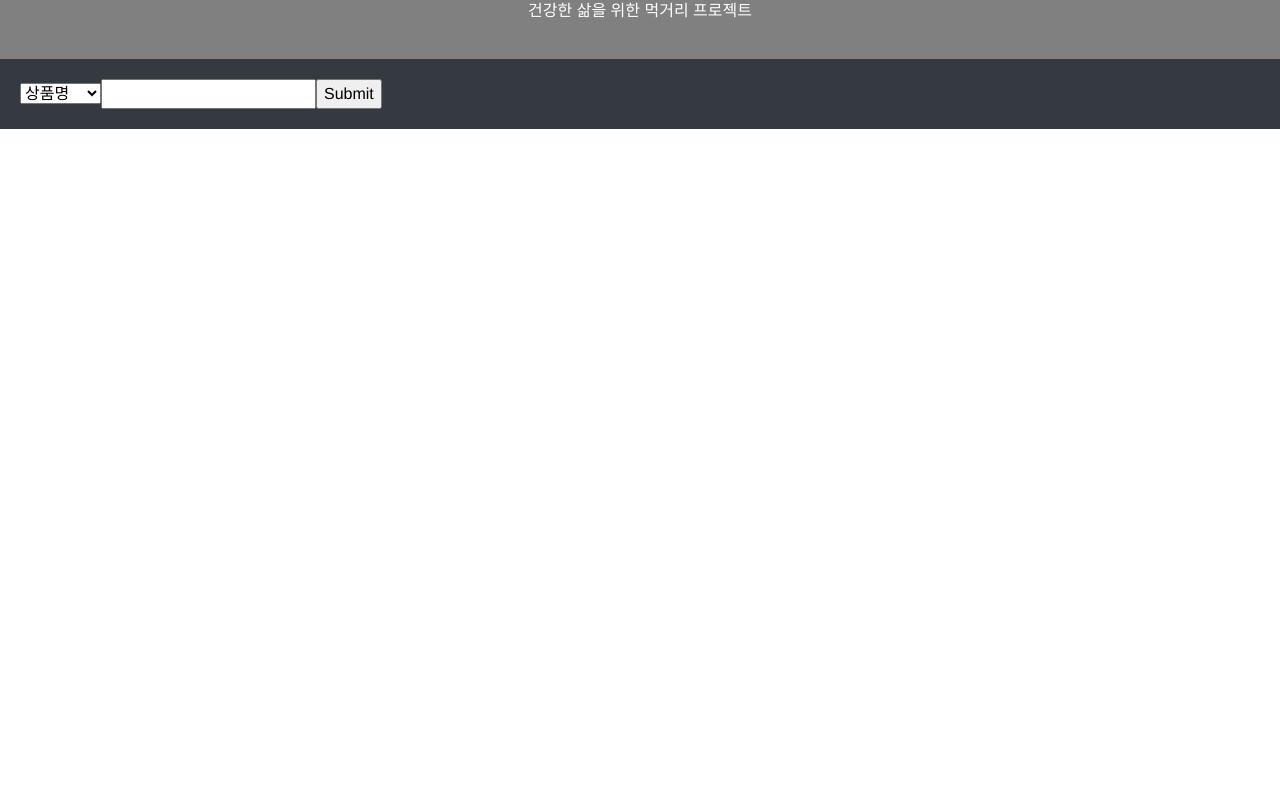
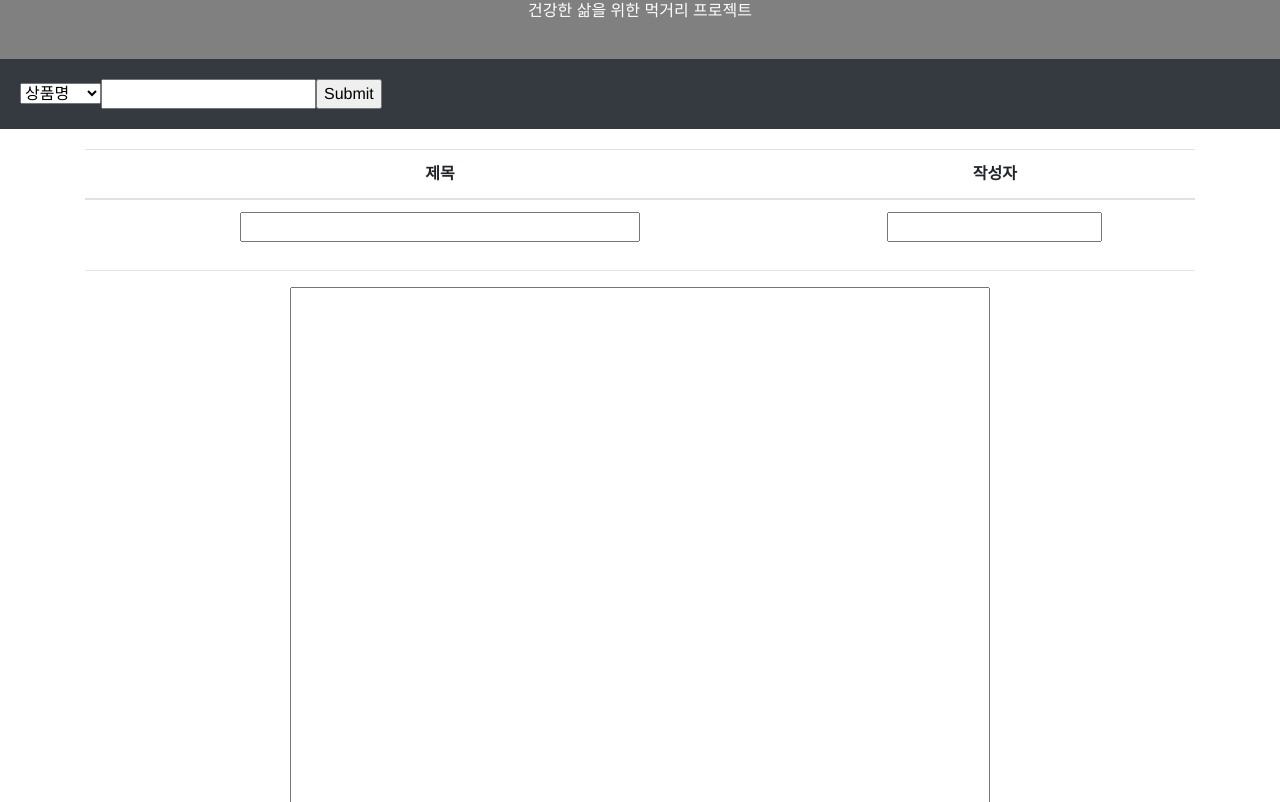
Before and after one commit to LimHaksu/SafeFood-Final, a Vue app in the folder front-end/: page / in a window 1280 px wide. Shown: the part 198-1000 px from the top of the page. Before the commit the page ends 800 px from the top, so only its background shows below. Built offline with nearby package versions, Linux system fonts and the light colour scheme; what vue-session would draw is missing.

Commit message:
feat: 게시판 작성 component 생성

```diff
--- a/front-end/src/App.vue
+++ b/front-end/src/App.vue
@@ -5,6 +5,7 @@
     </div>
     <router-view></router-view>
     <div id="footer">
+      <BoardWrite />
       <!-- footer가 들어갈 자리 -->
     </div>
   </div>
@@ -16,14 +17,14 @@
 <script>
 import Header from "./components/Header.vue";
 // import Board from "./components/Board.vue";
-// import BoardWrite from "./components/BoardWrite.vue";
+import BoardWrite from "./components/BoardWrite.vue";
 
 export default {
   name: "app",
   components: {
-    Header
+    Header,
     // Board
-    // BoardWrite
+    BoardWrite
   }
 };
 </script>
--- a/front-end/src/components/Board.vue
+++ b/front-end/src/components/Board.vue
@@ -15,6 +15,7 @@
           <tr v-for="post in posts" v-bind:key="post.no">
             <td>{{post.no}}</td>
             <td>
+              <!-- TODO: 페이지 이동을 router를 이용하게 하자 -->
               <a :href="'http://localhost:8080/qna_post.jsp?no='+post.no">{{post.title}}</a>
             </td>
             <td>{{post.writer}}</td>
--- /dev/null
+++ b/front-end/src/components/BoardWrite.vue
@@ -0,0 +1,65 @@
+<template>
+  <div>
+    <nav style="padding: 20px;">
+      <div>
+        <div class="container" id="post">
+          <!-- 여기에 게시판 작성 -->
+          <table class="table table-hover">
+            <thead>
+              <tr>
+                <th>제목</th>
+                <th>작성자</th>
+              </tr>
+            </thead>
+            <tbody>
+              <tr>
+                <td>
+                  <input type="text" style="width:400px" v-model="post.title" />
+                </td>
+                <td>
+                  <input type="text" v-model="post.writer" />
+                </td>
+              </tr>
+            </tbody>
+          </table>
+          <hr />
+          <textarea style="width:700px; height:800px;" v-model="post.contents"></textarea>
+          <br />
+          <a class="btn btn-default pull-right" @click="write">등록</a>
+        </div>
+      </div>
+    </nav>
+    <div id="main_page"></div>
+  </div>
+</template>
+
+<script>
+import axios from "axios";
+
+export default {
+  data() {
+    return {
+      post: {},
+      errored: false
+    };
+  },
+  methods: {
+    write: function() {
+      console.log(this.post);
+      axios
+        .post("http://localhost:8080/board/", this.post)
+        .then(response => {
+          console.log(this.post);
+        })
+        .catch(error => {
+          console.log(error);
+          this.errored = true;
+        })
+        .finally(() => {
+          /* TODO: router 이용해서 화면 이동하는 것으로 바꾸자 */
+          window.location.href = "http://localhost:8080/qna.jsp";
+        });
+    }
+  }
+};
+</script>
```
